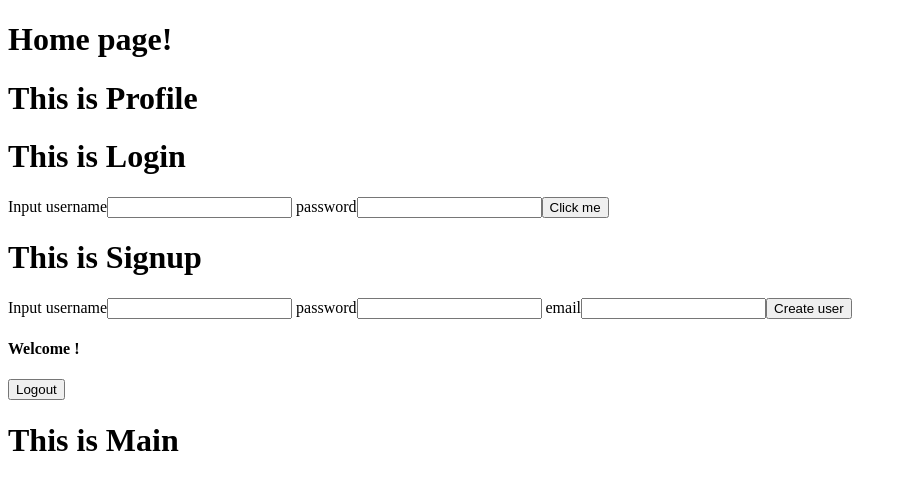
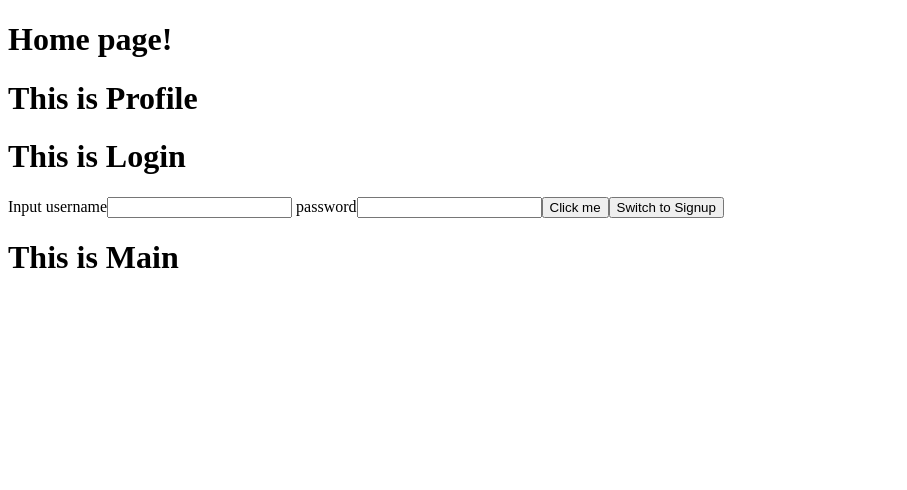
Before and after one commit to red-lipped-batfish-39/tracker, a React app: page / in a window 1280 px wide. Shown: the top 490 px of the page, without its empty margins (0-907 px from the left). Built offline with nearby package versions, Linux system fonts and the light colour scheme.

Commit message:
added task(switch), (add router,switch,link MAYBE)

```diff
--- a/client/App.jsx
+++ b/client/App.jsx
@@ -16,12 +16,22 @@ class App extends Component {
       startDate: '',
       endDate: '',
       loginError: '',
+      task: 'login', //task for profile to determine which component to display
     }
+    this.changeTask = this.changeTask.bind(this);
     this.logout = this.logout.bind(this);
     this.signup = this.signup.bind(this);
     this.login = this.login.bind(this);
     this.trackInput = this.trackInput.bind(this);
   };
+
+  changeTask (){ //change task in login page to signup
+    this.setState({
+      ...this.state,
+      task: 'signup'
+    })
+  };
+
   trackInput (userInputType, event) {
     //store event target (event input)
       //set state for userInput
@@ -54,6 +64,7 @@ class App extends Component {
           username: '',
           password: '',
           email: '',
+          task: 'logout'
         })
       }
       localStorage.setItem('token', data.token)
@@ -111,6 +122,7 @@ class App extends Component {
         user: data.username,
         username: '',
         password: '',
+        task: 'logout',
       })
 
       //response: JWT, username body or ERR?
@@ -155,6 +167,7 @@ class App extends Component {
       //render profile & name
       <div>
       <Profile
+      changeTask = {this.changeTask}
       trackInput = {this.trackInput}
       login = {this.login}
       signup = {this.signup}
@@ -164,6 +177,7 @@ class App extends Component {
       password = {this.state.password}
       email = {this.state.email}
       user = {this.state.user}
+      task = {this.state.task}
       />
       <Main />
 
--- a/client/component/login.jsx
+++ b/client/component/login.jsx
@@ -25,6 +25,8 @@ class Login extends Component {
 
       <button onClick = {this.props.login}>Click me </button>
 
+      <button onClick = {this.props.changeTask}>Switch to Signup </button>
+
       </div>
     );
   }
--- a/client/component/profile.jsx
+++ b/client/component/profile.jsx
@@ -6,19 +6,21 @@ import Logout from "./logout.jsx"
 class Profile extends Component {
 
   render() {
-
-
-    return (
-
-      <div>
-      <h1>This is Profile</h1>
+    let component;
+    let task = this.props.task;
+    if(task === 'login') {
+      component =
       <Login
       trackInput = {this.props.trackInput}
       login = {this.props.login}
       loginError = {this.props.loginError}
       username = {this.props.username}
       password = {this.props.password}
+      changeTask = {this.props.changeTask}
       />
+    }
+    if(task === 'signup') {
+      component =
       <Signup
       trackInput = {this.props.trackInput}
       signup = {this.props.signup}
@@ -27,10 +29,22 @@ class Profile extends Component {
       password = {this.props.password}
       email = {this.props.email}
       />
+    }
+    if(task === 'logout') {
+      component =
       <Logout
       logout = {this.props.logout}
       user = {this.props.user}
       />
+    }
+
+    return (
+
+      <div>
+      <h1>This is Profile</h1>
+
+      {component}
+
       </div>
     );
   }
```
